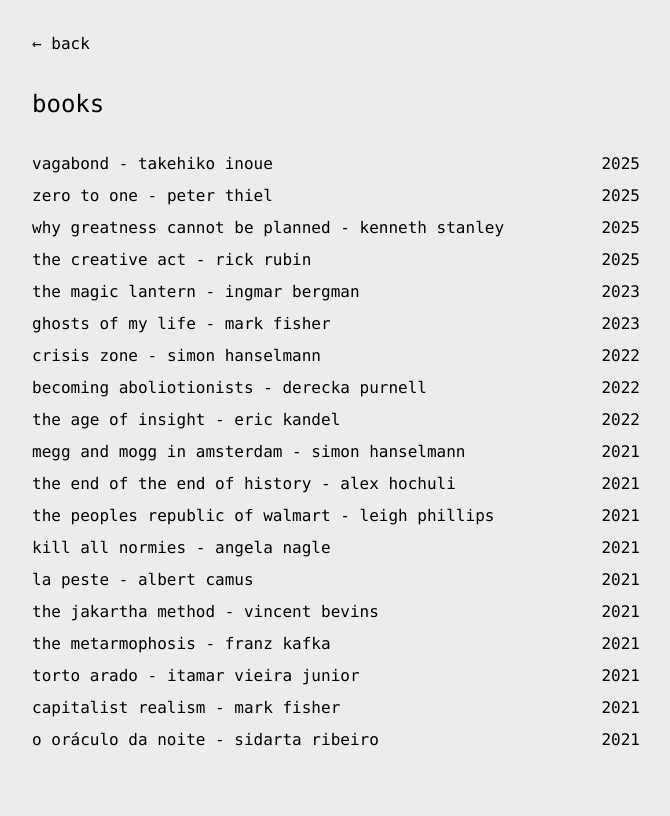
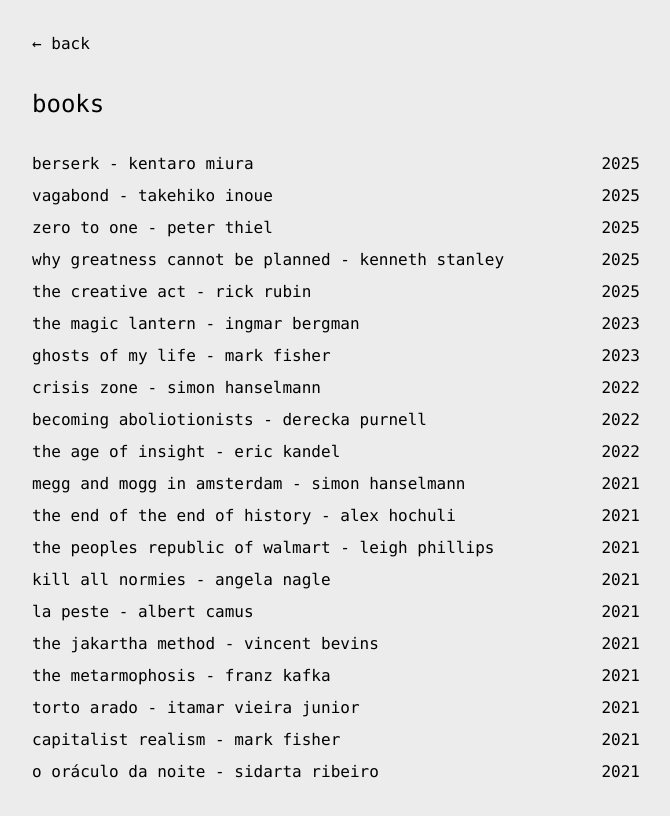
Before and after one commit to joaohnp/personal-page, a Next.js app: page /books in a window 1280 px wide. Shown: the whole page, without its empty margins (304-974 px from the left). Built offline with nearby package versions, Linux system fonts and the light colour scheme.

Commit message:
adding book read

```diff
--- a/app/books/page.tsx
+++ b/app/books/page.tsx
@@ -2,6 +2,7 @@ import Link from "next/link"
 
 export default function Books() {
   const books = [
+    { title: "berserk", author: "kentaro miura", year: "2025" },
     { title: "vagabond", author: "takehiko inoue", year: "2025" },
     { title: "zero to one", author: "peter thiel", year: "2025" },
     { title: "why greatness cannot be planned", author: "kenneth stanley", year: "2025" },
```
